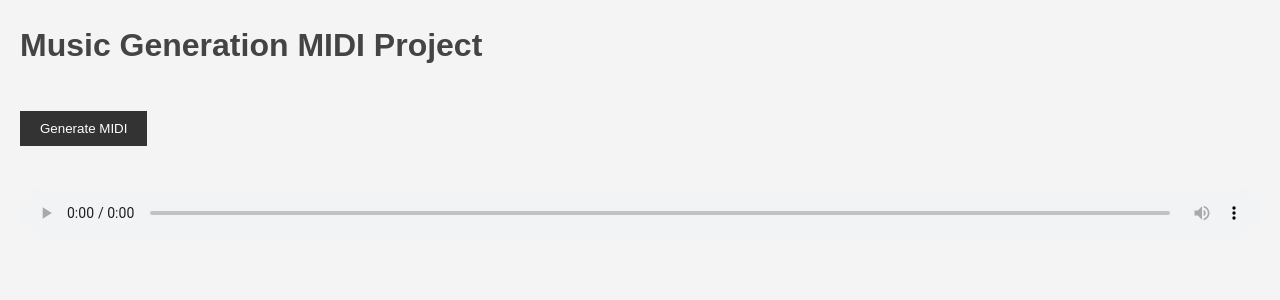
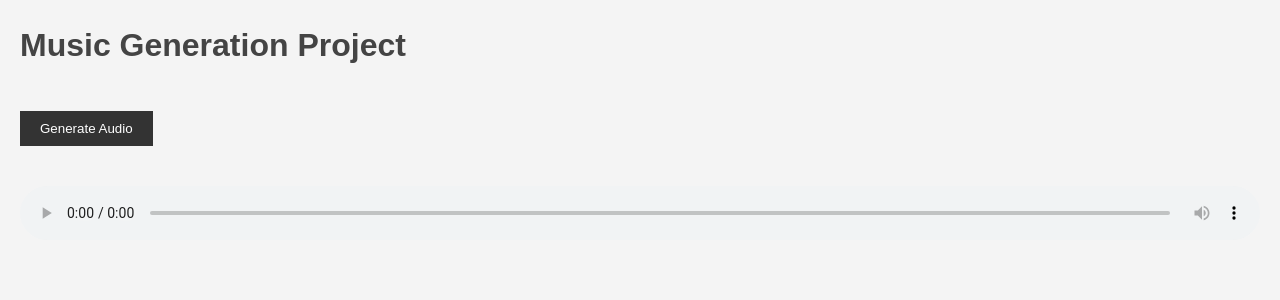
Before and after one commit to Sheldon01/Music-Generation-Website, a Flask app: page / in a window 1280 px wide. Shown: the top 300 px of the page. Run offline with Flask 3, Linux system fonts and the light colour scheme.

Commit message:
Edited title of project on website

```diff
--- a/musicgenerationwebsite/templates/index.html
+++ b/musicgenerationwebsite/templates/index.html
@@ -3,15 +3,15 @@
   <head>
     <meta charset="UTF-8" />
     <meta name="viewport" content="width=device-width, initial-scale=1.0" />
-    <title>Music Generation MIDI Project</title>
+    <title>Music Generation Project</title>
     <link
       rel="stylesheet"
       href="{{ url_for('static', filename='styles.css') }}"
     />
   </head>
   <body>
-    <h1>Music Generation MIDI Project</h1>
-    <button id="generateButton">Generate MIDI</button>
+    <h1>Music Generation Project</h1>
+    <button id="generateButton">Generate Audio</button>
     <br />
     <audio controls id="audioPlayer">
       Your browser does not support the audio element.
```
